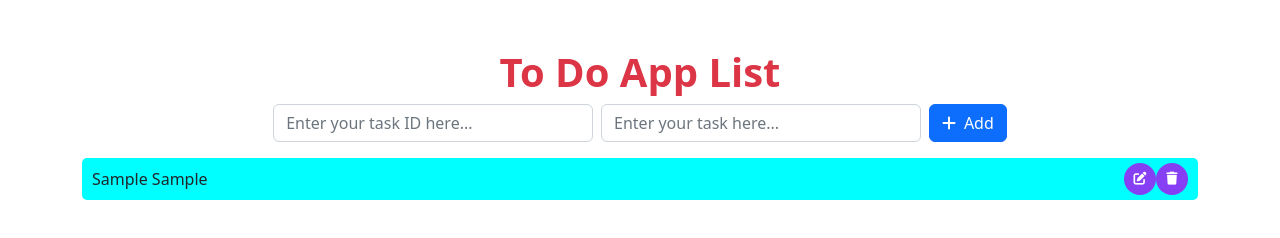
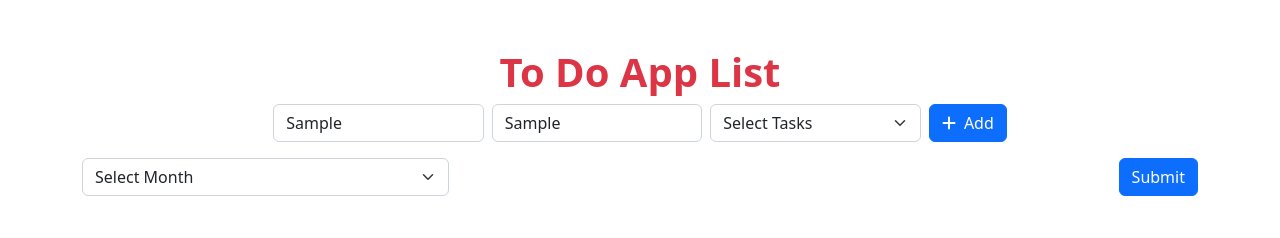
Before and after one commit to Rahulmistari2141/demo-pratice, a plain HTML site: page index.html in a window 1280 px wide. Both pictures are taken after typing "Sample", "Sample" into the empty fields and a click on the button "Add". Drawn offline with nearby package versions, Linux system fonts and the light colour scheme.

Commit message:
add local storage data

```diff
--- a/index.html
+++ b/index.html
@@ -9,7 +9,7 @@
     <link href="https://cdn.jsdelivr.net/npm/bootstrap@5.2.3/dist/css/bootstrap.min.css" rel="stylesheet"
         crossorigin="anonymous">
     <link rel="stylesheet" href="style.css">
-    <title>Document</title>
+    <title>Todo List App</title>
 </head>
 
 <body>
@@ -21,10 +21,19 @@
                     <div class="col-md-7">
                         <div class="row g-2">
                             <div class="col-sm">
-                                <input type="text" class="form-control" id="myInputId" placeholder="Enter your task ID here...">
+                                <input type="text" class="form-control" id="myInputId"
+                                    placeholder="Enter your task ID here...">
                             </div>
                             <div class="col-sm">
-                                <input type="text" class="form-control" id="myInput" placeholder="Enter your task here...">
+                                <input type="text" class="form-control" id="myInput"
+                                    placeholder="Enter your task here...">
+                            </div>
+                            <div class="col-sm">
+                                <select id="genderList" class="form-select" aria-label="Large select example">
+                                    <option value="" disabled selected>Select Tasks</option>
+                                    <option [value]="typeTask[i]">Online</option>
+                                    <option [value]="typeTask[i]">Offline</option>
+                                </select>
                             </div>
                         </div>
                     </div>
@@ -41,6 +50,38 @@
                     </div>
                 </div>
             </div>
+            <div class="container">
+                <div class="col-md-12">
+                    <div class="row g-2">
+                        <div class="col-sm-4">
+                            <select class="form-select" aria-label="Large select example" id="yearMonths">
+                                <option selected>Select Month</option>
+                                <option [value]="index[i]">Female</option>
+                                <option [value]="index[i]">Male</option>
+                            </select>
+                        </div>
+                        <!-- <div class="col-sm-4">
+                            <input type="text" class="form-control" id="studentId"
+                                placeholder="Enter student ID here...">
+                        </div>
+                        <div class="col-sm-4">
+                            <input type="text" class="form-control" id="studentName" placeholder="Enter student name..">
+                        </div>
+                        <div class="col-sm-4">
+                            <select class="form-select" aria-label="Large select example" id="studentGender">
+                                <option selected>Select Gender</option>
+                                <option [value]="index[i]">Female</option>
+                                <option [value]="index[i]">Male</option>
+                            </select>
+                        </div> -->
+                        <div class="col-md-auto ms-auto">
+                            <button type="button" class="btn btn-primary addBtn" onclick="submitData()">
+                                Submit
+                            </button>
+                        </div>
+                    </div>
+                </div>
+            </div>
         </div>
 
         <!-- <button type="button" class="btn btn-primary" id="colorButton">color change</button> -->
--- a/javascript.js
+++ b/javascript.js
@@ -1,70 +1,7 @@
-// let editingLi = null; // Track the li being edited
-
-//   function newElement() {
-//     const input = document.getElementById("myInput");
-//     const inputValue = input.value.trim();
-
-//     if (inputValue === '') {
-//       alert("You must write something!");
-//       return;
-//     }
-
-//     if (editingLi) {
-
-//     // Edit existing li
-//       editingLi.querySelector("li").textContent = inputValue;
-//       editingLi = null;
-//     } else {
-
-//     // Create new li
-//       const list = document.createElement("li");
-//         // list.textContent = inputValue;
-//       list.className = "list-group-item";
-
-//       const textlist = document.createElement("li");
-//       textlist.textContent = inputValue;
-
-//         const buttonGroup = document.createElement("li");
-
-//     // Edit button functionality
-//       const btnEdit = document.createElement("button");
-//       btnEdit.className = "btn btn-icon";
-//       const btnEditIcon = document.createElement("i");
-//       btnEditIcon.className = "fa-solid fa-pen-to-square";
-//       btnEdit.appendChild(btnEditIcon);
-
-//       btnEdit.onclick = function () {
-//         input.value = list.textContent;
-//         editingLi = list;
-//       };
-
-//     // Delete button functionality
-//       const btnDelete = document.createElement("button");
-//       btnDelete.className = "btn btn-icon";
-//       const deleteIcon = document.createElement("i");
-//       deleteIcon.className = "fa-solid fa-trash";
-//       btnDelete.appendChild(deleteIcon);
-
-//       btnDelete.onclick = function () {
-//         if (editingLi === list) editingLi = null;
-//         list.remove();
-//       };
-
-//       list.appendChild(textlist);
-
-//           buttonGroup.appendChild(btnEdit);
-//           buttonGroup.appendChild(btnDelete);
-//           list.appendChild(buttonGroup);
-//       document.getElementById("myUL").appendChild(list);
-//     }
-
-//     input.value = '';
-//   }
-
-
 const todolistInputId = document.getElementById("myInputId");
 const todolistInput = document.getElementById("myInput");
 const todolistUi = document.getElementById("addUlData");
+const genderList = document.getElementById("genderList");
 
 let todolistArry = [];
 let editIndex = null;
@@ -72,6 +9,7 @@ let editIndex = null;
 function newElement() {
   const inputlistValueId = todolistInputId.value.trim();
   const inputlistValue = todolistInput.value.trim();
+  const inputgenderList = genderList.value;
 
   if (inputlistValueId === '') {
     alert("Enter your task ID");
@@ -79,19 +17,24 @@ function newElement() {
   } else if (inputlistValue === '') {
     alert("Enter your task");
     return false;
-  }
+  } else if (inputgenderList == '') {
+    alert("Please Select Tasks Option");
+    return false;
+  };
 
-  if (inputlistValueId !== '' && inputlistValue !== '') {
+  if (inputlistValueId !== '' && inputlistValue !== '' && inputgenderList !=='') {
     // object create
     const todolistObj = {
       ListID: inputlistValueId,
       listValue: inputlistValue,
+      typeTask: inputgenderList,
     };
 
     // update object in array and check index
 
     if(editIndex !== null){
       todolistArry[editIndex] = todolistObj;
+      editFlag = false;
       editIndex = null;
     } else{
       todolistArry.push(todolistObj);
@@ -101,10 +44,14 @@ function newElement() {
     // todolistArry.push(todolistObj);
     inputlistValueId.value = '';
     inputlistValue.value = '';
+    inputgenderList.value = '',
     console.log(todolistArry);
     todolistInputId.value = '';
     todolistInput.value = '';
+    genderList.value = '';
     addlistData();
+
+    localStorage.setItem('todoListData', JSON.stringify(todolistArry));
   }
 
   // // push to array
@@ -120,7 +67,6 @@ function newElement() {
   // return false;
 }
 
-
 function addlistData() {
   todolistUi.innerHTML = '';
   for (let i = 0; i < todolistArry.length; i++) {
@@ -128,7 +74,7 @@ function addlistData() {
     listArry.className = "list-group-item";
     // listArry.textContent = todolistArry[i];
     // listArry.textContent = todolistArry[i].listValue;
-    listArry.textContent = todolistArry[i].ListID + " " + todolistArry[i].listValue;
+    listArry.textContent = todolistArry[i].ListID + " " + todolistArry[i].listValue + " " + todolistArry[i].typeTask;
     todolistUi.appendChild(listArry);
 
     const buttonGroup = document.createElement("div");
@@ -142,6 +88,7 @@ function addlistData() {
       todolistArry.splice(i, 1);
       listArry.remove();
       console.log(todolistArry);
+      localStorage.setItem('todoListData', JSON.stringify(todolistArry));
     }
 
     // edit button functionality
```
